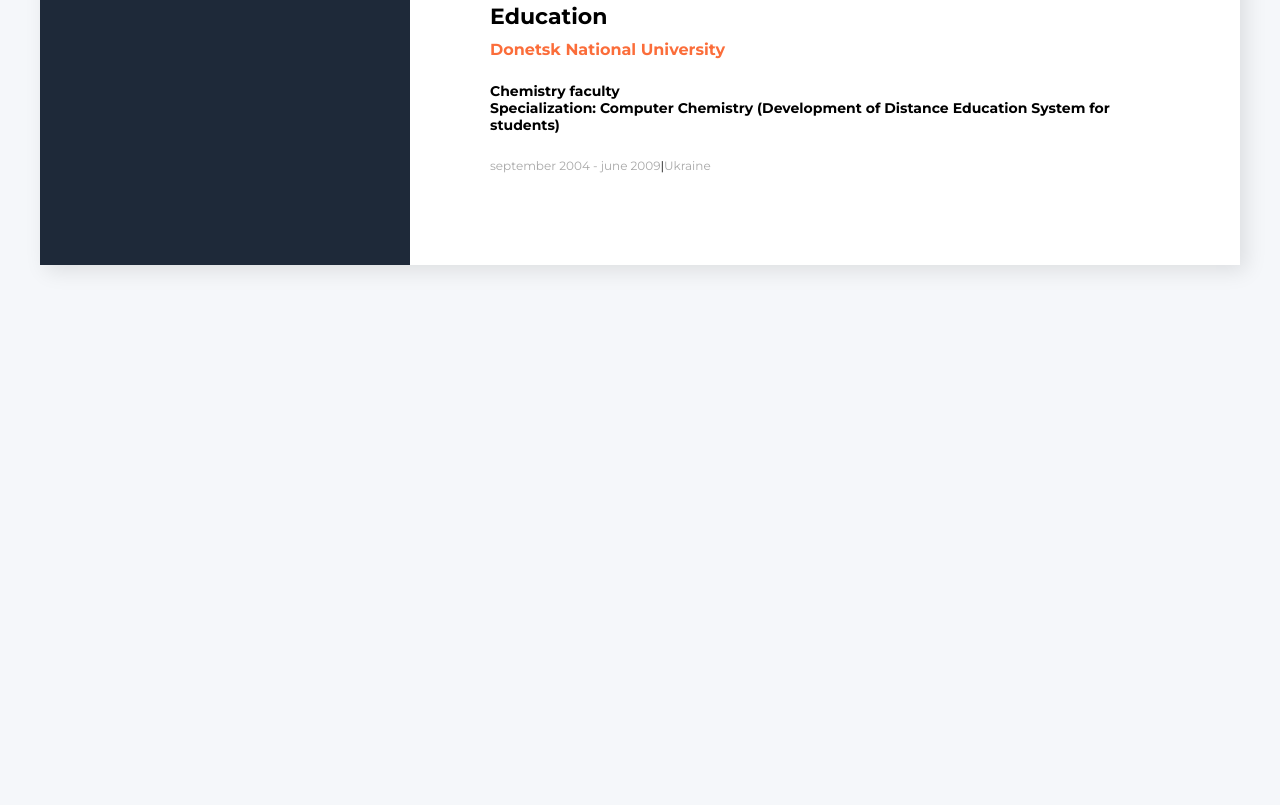
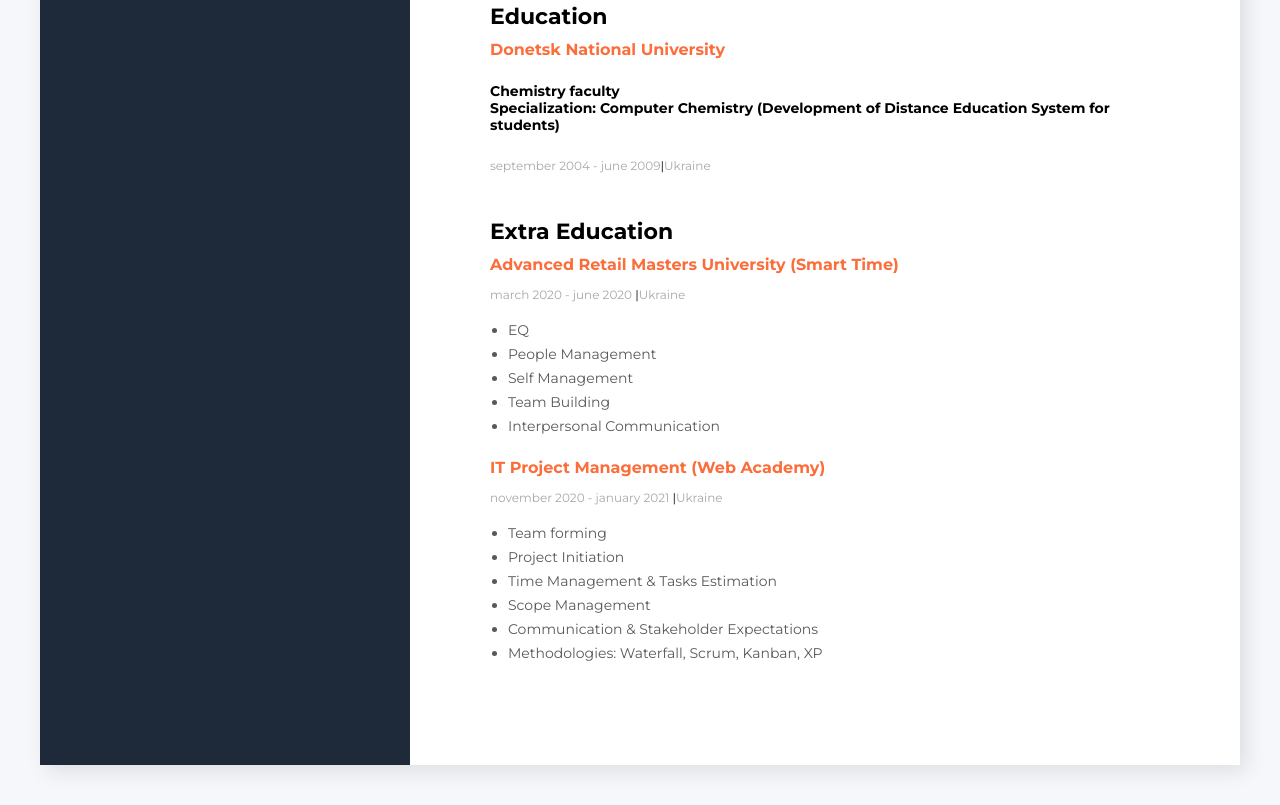
Before and after one commit to maxim-kovalenko2222/resume, a plain HTML site: page index.html in a window 1280 px wide. Shown: the part 1446-2251 px from the top of the page. Before the commit the page ends 1751 px from the top, so only its background shows below. Drawn offline with Linux system fonts and the light colour scheme.

Commit message:
add extra education

```diff
--- a/index.html
+++ b/index.html
@@ -100,7 +100,7 @@
                 Managing the full cycle of the logistics process
               </li>
               <li class="My-Work-Experience-Duty">
-                communication and interaction with suppliers (attraction of new suppliers, participation in negotiations, preparation of
+                Communication and interaction with suppliers (attraction of new suppliers, participation in negotiations, preparation of
                 terms and conditions)
               </li>
               <li class="My-Work-Experience-Duty">
@@ -175,7 +175,75 @@
             >Ukraine
           </p>
         </div>
+
+        <div class="my-education-section">
+          <h3 class="Main-content-title">Extra Education</h3>
+        <div class="My-Work-Experience-Company-Block">
+          <h4 class="Main-content-title-education">
+            Advanced Retail Masters University (Smart Time)
+          </h4>
+          <p class="My-Work-Experience-Period">
+            march 2020 - june 2020
+            <span class="My-Work-Experience-Divider">|</span>Ukraine
+          </p>
+          <ul class="My-Work-Experience-Duties">
+            <li class="My-Work-Experience-Duty">
+              EQ
+            </li>
+            <li class="My-Work-Experience-Duty">
+              People Management
+            </li>
+            <li class="My-Work-Experience-Duty">
+              Self Management
+
+            </li>
+            <li class="My-Work-Experience-Duty">
+              Team Building
+
+            </li>
+            <li class="My-Work-Experience-Duty">
+              Interpersonal Communication
+            </li>
+
+          </ul>
+        </div>
+
+        <div class="My-Work-Experience-Company-Block">
+          <h4 class="Main-content-title-education">
+            IT Project Management (Web Academy)
+          </h4>
+          <p class="My-Work-Experience-Period">
+            november 2020 - january 2021
+            <span class="My-Work-Experience-Divider">|</span>Ukraine
+          </p>
+          <ul class="My-Work-Experience-Duties">
+            <li class="My-Work-Experience-Duty">
+              Team forming
+            </li>
+            <li class="My-Work-Experience-Duty">
+              Project Initiation
+            </li>
+            <li class="My-Work-Experience-Duty">
+              Time Management & Tasks Estimation
+
+            </li>
+            <li class="My-Work-Experience-Duty">
+              Scope Management
+
+            </li>
+            <li class="My-Work-Experience-Duty">
+              Communication & Stakeholder Expectations
+            </li>
+            <li class="My-Work-Experience-Duty">
+              Methodologies: Waterfall, Scrum, Kanban, XP
+            </li>
+
+          </ul>
+        </div>
+        </div>
       </div>
+
+
       <!-- Side bar -->
       <aside class="Side-bar-section">
         <img src="img/photo.jpg" alt="Photo" width="370" />
```
